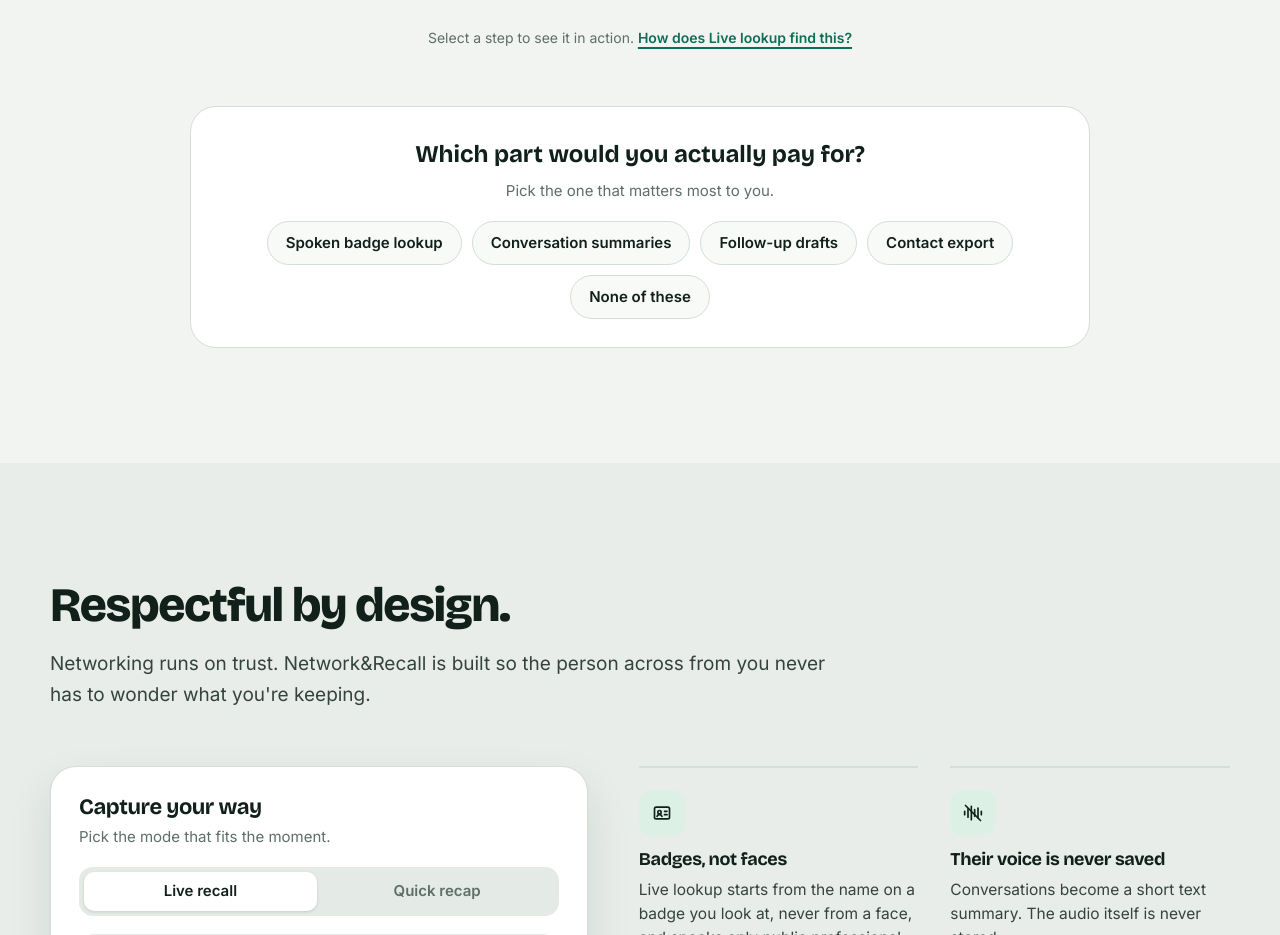
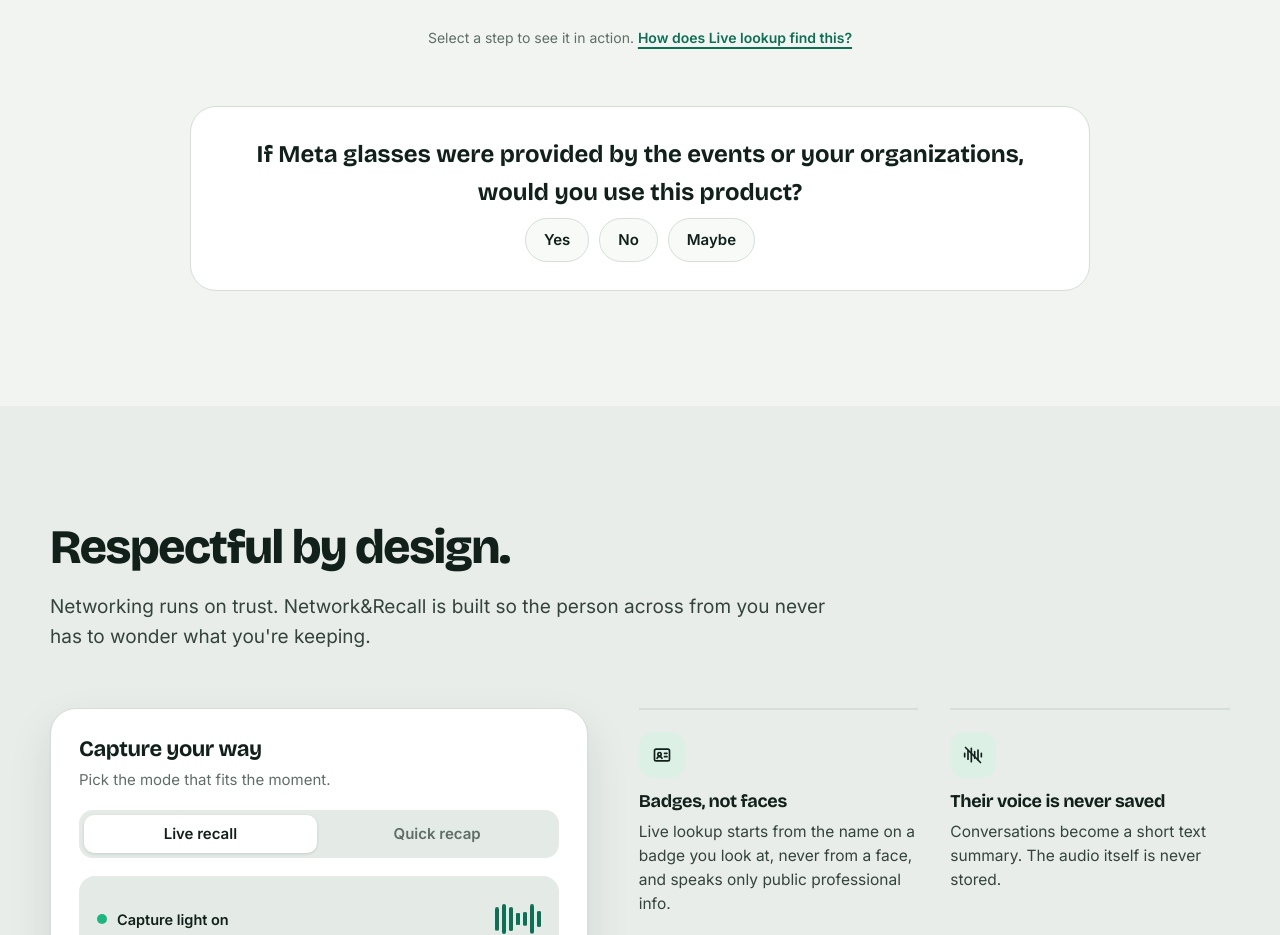
Before and after one commit to quang-nguyenln/network-recall, a plain HTML site: page index.html in a window 1280 px wide. Shown: the part 3880-4815 px from the top of the page. Drawn offline with nearby package versions, Linux system fonts and the light colour scheme.

Commit message:
update question

```diff
--- a/index.html
+++ b/index.html
@@ -1199,14 +1199,17 @@
     </div>
     <p class="hint">Select a step to see it in action. <button class="link-btn sm" type="button" data-sheet="lookup" data-from="how">How does Live lookup find this?</button></p>
     <div class="feature-vote" role="group" aria-labelledby="fv-q">
-      <p class="fv-q" id="fv-q">Which part would you actually pay for?</p>
-      <p class="fv-sub">Pick the one that matters most to you.</p>
+      <p class="fv-q" id="fv-q">If Meta glasses were provided by the events or your organizations, would you use this product?</p>
+      <!-- <p class="fv-sub">Pick the one that matters most to you.</p> -->
       <div class="fv-row">
-        <button class="fv" type="button" aria-pressed="false" data-feature="spoken_lookup">Spoken badge lookup</button>
+        <!-- <button class="fv" type="button" aria-pressed="false" data-feature="spoken_lookup">Spoken badge lookup</button>
         <button class="fv" type="button" aria-pressed="false" data-feature="summaries">Conversation summaries</button>
         <button class="fv" type="button" aria-pressed="false" data-feature="drafts">Follow-up drafts</button>
         <button class="fv" type="button" aria-pressed="false" data-feature="export">Contact export</button>
-        <button class="fv" type="button" aria-pressed="false" data-feature="none">None of these</button>
+        <button class="fv" type="button" aria-pressed="false" data-feature="none">None of these</button> -->
+        <button class="fv" type="button" aria-pressed="false" data-feature="feature-yes">Yes</button>
+        <button class="fv" type="button" aria-pressed="false" data-feature="feature-no">No</button>
+        <button class="fv" type="button" aria-pressed="false" data-feature="feature-maybe">Maybe</button>
       </div>
       <p class="fv-thanks" hidden>Thanks, noted. These answers decide what we build first.</p>
     </div>
```
